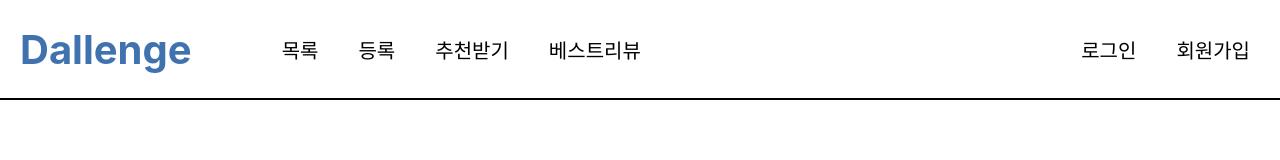
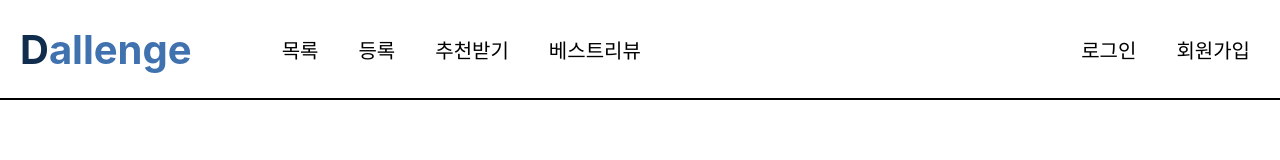
Before and after one commit to dallenge/Front, a React (Create React App) app: page /signup/select-account in a window 1280 px wide. Shown: the top 160 px of the page. Built offline with nearby package versions, Linux system fonts and the light colour scheme.

Commit message:
⚡️ Chore : window.location >> useNavigate 사용

```diff
--- a/package.json
+++ b/package.json
@@ -13,7 +13,7 @@
     "react": "^18.2.0",
     "react-dom": "^18.2.0",
     "react-icons": "^4.7.1",
-    "react-router-dom": "^6.6.1",
+    "react-router-dom": "^6.6.2",
     "react-scripts": "5.0.1",
     "styled-components": "^5.3.6",
     "typescript": "^4.9.4",
--- a/src/Components/Navbar.tsx
+++ b/src/Components/Navbar.tsx
@@ -1,4 +1,4 @@
-import { FcTodoList } from 'react-icons/fc';
+import { useNavigate } from 'react-router-dom';
 import styled from 'styled-components';
 
 const Logo = styled.div`
@@ -8,6 +8,7 @@ const Logo = styled.div`
   display: flex;
   align-items: center;
   padding: 20px;
+  cursor: pointer;
 `;
 
 const Menu = styled.div`
@@ -25,6 +26,7 @@ const onClickSignup = () => {
 };
 
 function Navbar() {
+  const navigate = useNavigate();
   return (
     <div
       style={{
@@ -36,8 +38,10 @@ function Navbar() {
       }}
     >
       <div style={{ display: 'flex' }}>
-        <Logo>
-          <div>Dallenge</div>
+        <Logo onClick={() => navigate('/')}>
+          <div>
+            <span style={{ color: 'var(--color-dark-blue)' }}>D</span>allenge
+          </div>
         </Logo>
         <div style={{ display: 'flex', alignItems: 'center', marginLeft: '30px' }}>
           <Menu>목록</Menu>
@@ -47,8 +51,8 @@ function Navbar() {
         </div>
       </div>
       <div style={{ display: 'flex', alignItems: 'center', marginRight: '30px' }}>
-        <Menu onClick={onClickLogin}>로그인</Menu>
-        <Menu onClick={onClickSignup}>회원가입</Menu>
+        <Menu onClick={() => navigate('/login')}>로그인</Menu>
+        <Menu onClick={() => navigate('/signup/select-account')}>회원가입</Menu>
       </div>
     </div>
   );
--- a/src/Routes/SignupSelect.tsx
+++ b/src/Routes/SignupSelect.tsx
@@ -1,4 +1,5 @@
 import React from 'react';
+import { useNavigate } from 'react-router-dom';
 import styled from 'styled-components';
 import { RiKakaoTalkFill } from 'react-icons/ri';
 import { FcGoogle } from 'react-icons/fc';
@@ -39,13 +40,7 @@ const SingupDiv = styled.div`
 `;
 
 export default function SignupSelect() {
-  const onClickLogin = () => {
-    window.location.href = '/login';
-  };
-
-  const onClickSignupEmail = () => {
-    window.location.href = '/signup/user-email';
-  };
+  const navigate = useNavigate();
 
   return (
     <div>
@@ -119,7 +114,13 @@ export default function SignupSelect() {
           </div>
         </div>
         <div style={{ display: 'inline-block', marginTop: '25px', width: '80%' }}>
-          <EmailSignup onClick={onClickSignupEmail}>이메일로 가입하기</EmailSignup>
+          <EmailSignup
+            onClick={() => {
+              navigate('/signup/user-email');
+            }}
+          >
+            이메일로 가입하기
+          </EmailSignup>
           <div style={{ marginTop: '30px', fontSize: '13px', fontWeight: '600' }}>이미 델린지 회원이신가요?</div>
           <DivHover
             style={{
@@ -129,7 +130,13 @@ export default function SignupSelect() {
               marginTop: '10px',
             }}
           >
-            <SingupDiv onClick={onClickLogin}>로그인 하러가기</SingupDiv>
+            <SingupDiv
+              onClick={() => {
+                navigate('/login');
+              }}
+            >
+              로그인 하러가기
+            </SingupDiv>
           </DivHover>
         </div>
       </Container>
```
Also changed, not shown: 1 other file (tests, documents, lock files or other folders).
